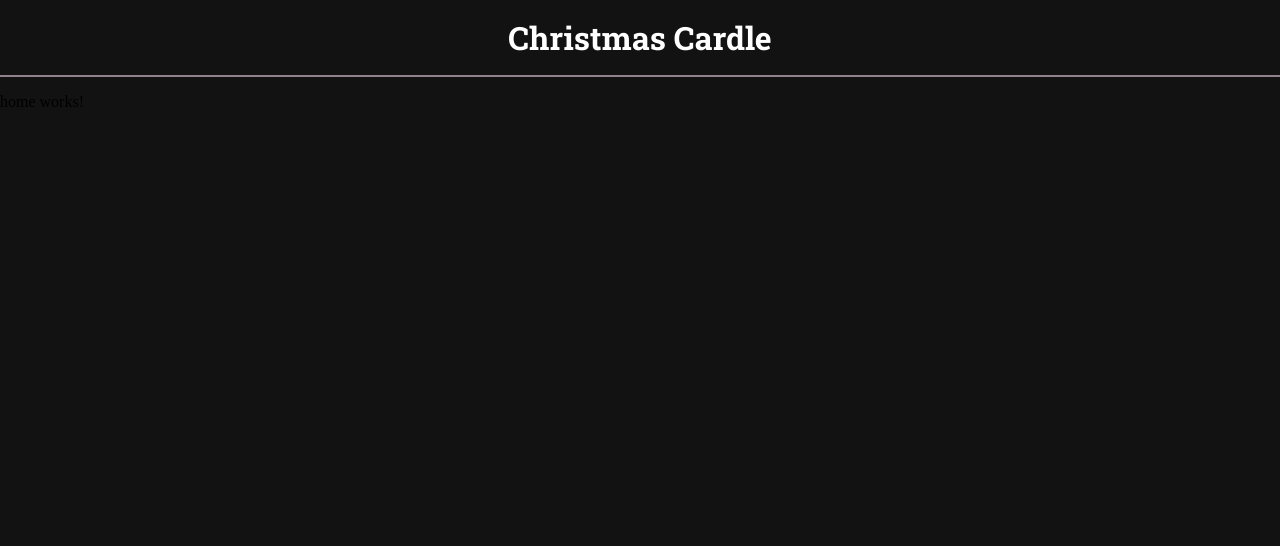
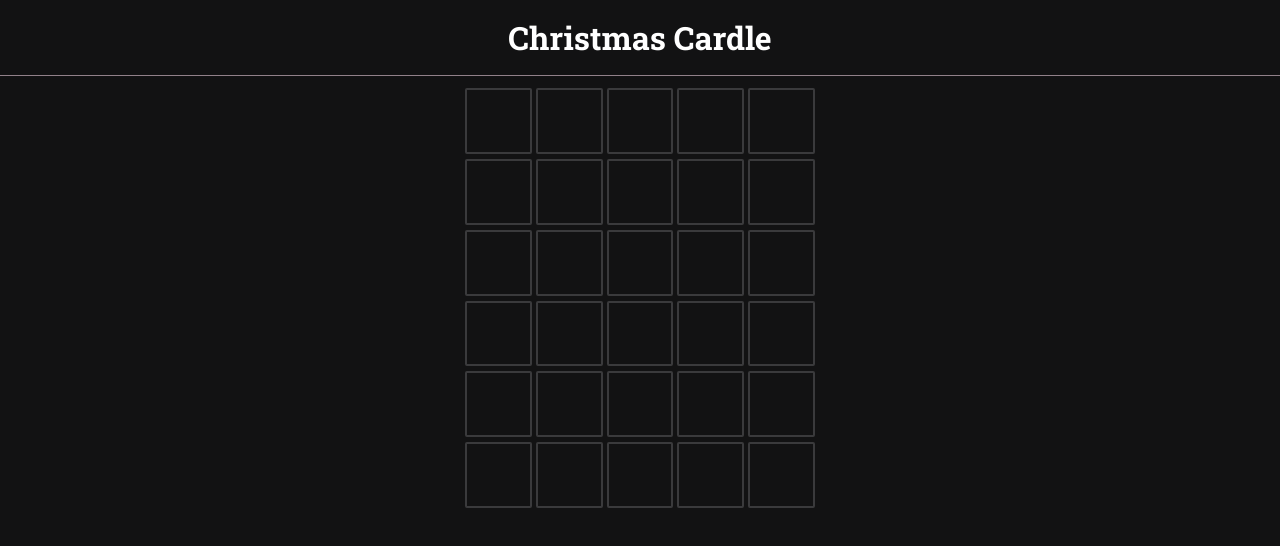
Before and after one commit to CalvinWallis/christmas-card-2022, an Angular app in the folder christmas-card-2022/: page / in a window 1280 px wide. Shown: the top 546 px of the page. Built offline with nearby package versions, Linux system fonts and the light colour scheme; a web font is replaced by a local one.

Commit message:
get initial layout stuff figured out

```diff
--- a/christmas-card-2022/src/app/components/letter-square/letter-square.component.scss
+++ b/christmas-card-2022/src/app/components/letter-square/letter-square.component.scss
@@ -1,3 +1,11 @@
+@import '../../../styles/colors';
+
+:host {
+    display: inline-flex;
+}
+
 .square {
-
+    border: 2px solid var(--color-border);
+    border-radius: 2px;
+    width: 100%;
 }
--- a/christmas-card-2022/src/app/components/top-nav/top-nav.component.scss
+++ b/christmas-card-2022/src/app/components/top-nav/top-nav.component.scss
@@ -1,9 +1,11 @@
+@import '../../../styles/_fonts.scss';
+
 :host {
-    font-family: 'Roboto Slab', serif;
+    font-family: var(--font-family-serif);
 }
 
 .top-nav {
-    border-bottom: 2px solid #91818A;
+    border-bottom: 1px solid #91818A;
     color: #ffffff;
     padding: 1rem;
     font-size: 2rem;
--- a/christmas-card-2022/src/app/pages/home/home.component.html
+++ b/christmas-card-2022/src/app/pages/home/home.component.html
@@ -1,2 +1,53 @@
-<p>home works!</p>
-<app-letter-square></app-letter-square>
+<div class="game">
+<div class="guess-container">
+    <div class="guess">
+        <app-letter-square></app-letter-square>
+        <app-letter-square></app-letter-square>
+        <app-letter-square></app-letter-square>
+        <app-letter-square></app-letter-square>
+        <app-letter-square></app-letter-square>
+    </div>
+
+    <div class="guess">
+        <app-letter-square></app-letter-square>
+        <app-letter-square></app-letter-square>
+        <app-letter-square></app-letter-square>
+        <app-letter-square></app-letter-square>
+        <app-letter-square></app-letter-square>
+    </div>
+
+    <div class="guess">
+        <app-letter-square></app-letter-square>
+        <app-letter-square></app-letter-square>
+        <app-letter-square></app-letter-square>
+        <app-letter-square></app-letter-square>
+        <app-letter-square></app-letter-square>
+    </div>
+
+    <div class="guess">
+        <app-letter-square></app-letter-square>
+        <app-letter-square></app-letter-square>
+        <app-letter-square></app-letter-square>
+        <app-letter-square></app-letter-square>
+        <app-letter-square></app-letter-square>
+    </div>
+
+    <div class="guess">
+        <app-letter-square></app-letter-square>
+        <app-letter-square></app-letter-square>
+        <app-letter-square></app-letter-square>
+        <app-letter-square></app-letter-square>
+        <app-letter-square></app-letter-square>
+    </div>
+
+    <div class="guess">
+        <app-letter-square></app-letter-square>
+        <app-letter-square></app-letter-square>
+        <app-letter-square></app-letter-square>
+        <app-letter-square></app-letter-square>
+        <app-letter-square></app-letter-square>
+    </div>
+</div>
+</div>
+
+<div class="keyboard"></div>
--- a/christmas-card-2022/src/app/pages/home/home.component.scss
+++ b/christmas-card-2022/src/app/pages/home/home.component.scss
@@ -1,6 +1,38 @@
+@import '../../../styles/colors';
+
 :host {
+    --bottom-offset: 210px;
     display: flex;
-    height: 100%;
-    box-sizing: border-box;
+    height: calc(100% - var(--bottom-offset));
     background: #121213;
+    justify-content: center;
+    align-items: center;
+    flex-direction: column;
 }
+
+.game {
+    display: flex;
+justify-content: center;
+align-items: center;
+flex-grow: 1;
+}
+
+.guess-container {
+    width: 350px;
+    height: 420px;
+
+    display: grid;
+    grid-template-rows: repeat(6, 1fr);
+    gap: 5px;
+    padding: .75rem;
+}
+
+.guess {
+    display: grid;
+    grid-template-columns: repeat(5, 1fr);
+    gap: .25rem;
+}
+
+.keyboard {
+    height: 200px;
+}
--- a/christmas-card-2022/src/app/pages/home/home.component.ts
+++ b/christmas-card-2022/src/app/pages/home/home.component.ts
@@ -6,7 +6,6 @@ import { Component, OnInit } from '@angular/core';
   styleUrls: ['./home.component.scss']
 })
 export class HomeComponent implements OnInit {
-
   constructor() { }
 
   ngOnInit(): void {
--- /dev/null
+++ b/christmas-card-2022/src/styles/_colors.scss
@@ -0,0 +1,5 @@
+:host {
+    --color-border: #3a3a3c;
+    --color-background: #121213;
+    --color-font-primary: #ffffff;
+}
--- /dev/null
+++ b/christmas-card-2022/src/styles/_fonts.scss
@@ -0,0 +1,4 @@
+:host {
+    --font-family-sans-serif: 'Roboto', sans-serif;
+    --font-family-serif: 'Roboto Slab', serif;
+}
```
